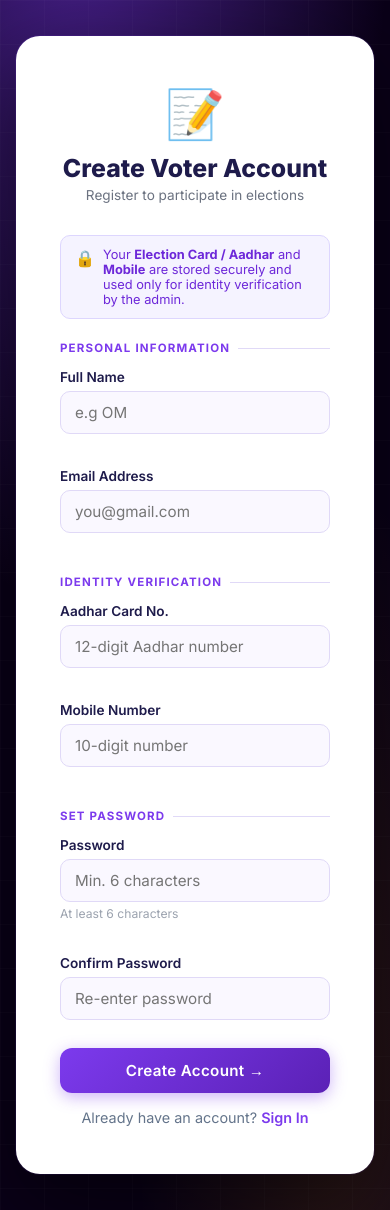
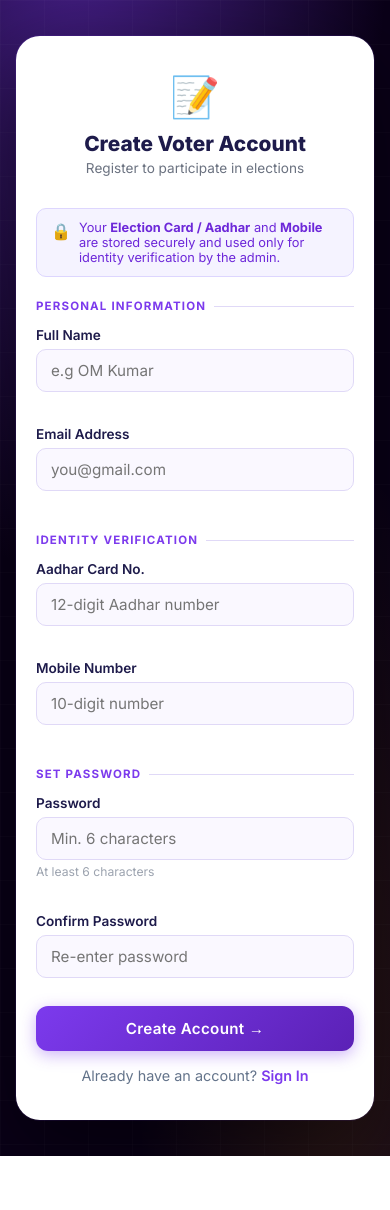
Before and after one commit to Vaibhavmungal/aws-voting-advanced, a PHP site: page /voter/register.php in a window 390 px wide. After the commit the page ends 1156 px from the top, so only its background shows below. Run offline with PHP 8.4, Linux system fonts and the light colour scheme.

Commit message:
Enhance mobile responsiveness for auth cards

```diff
--- a/assets/css/admin.css
+++ b/assets/css/admin.css
@@ -769,6 +769,12 @@ table.data-table img {
     text-decoration: none;
 }
 
+@media(max-width: 480px) {
+    .auth-card { padding: 36px 24px; }
+    .auth-logo .logo-icon { font-size: 2.5rem; }
+    .auth-logo h1 { font-size: 1.3rem; }
+}
+
 /* ════════════════════════════════════════
    UTILITY
 ════════════════════════════════════════ */
--- a/voter/register.php
+++ b/voter/register.php
@@ -162,7 +162,12 @@ if(isset($_POST['register'])){
             grid-template-columns: 1fr 1fr;
             gap: 14px;
         }
-        @media(max-width: 480px){ .form-row { grid-template-columns: 1fr; } }
+        @media(max-width: 480px){
+            .form-row { grid-template-columns: 1fr; }
+            .auth-card { padding: 36px 20px; }
+            .auth-logo .logo-icon { font-size: 2.5rem; }
+            .auth-logo h1 { font-size: 1.3rem; }
+        }
 
         /* ── Security badge ── */
         .security-note {
@@ -217,7 +222,7 @@ if(isset($_POST['register'])){
         <div class="form-row">
             <div class="form-group">
                 <label for="name">Full Name</label>
-                <input type="text" id="name" name="name" placeholder="e.g OM" required
+                <input type="text" id="name" name="name" placeholder="e.g OM Kumar" required
                        value="<?php echo htmlspecialchars($_POST['name'] ?? ''); ?>">
             </div>
             <div class="form-group">
```
Also changed, not shown: voter/login.php (+8 -0 lines).
